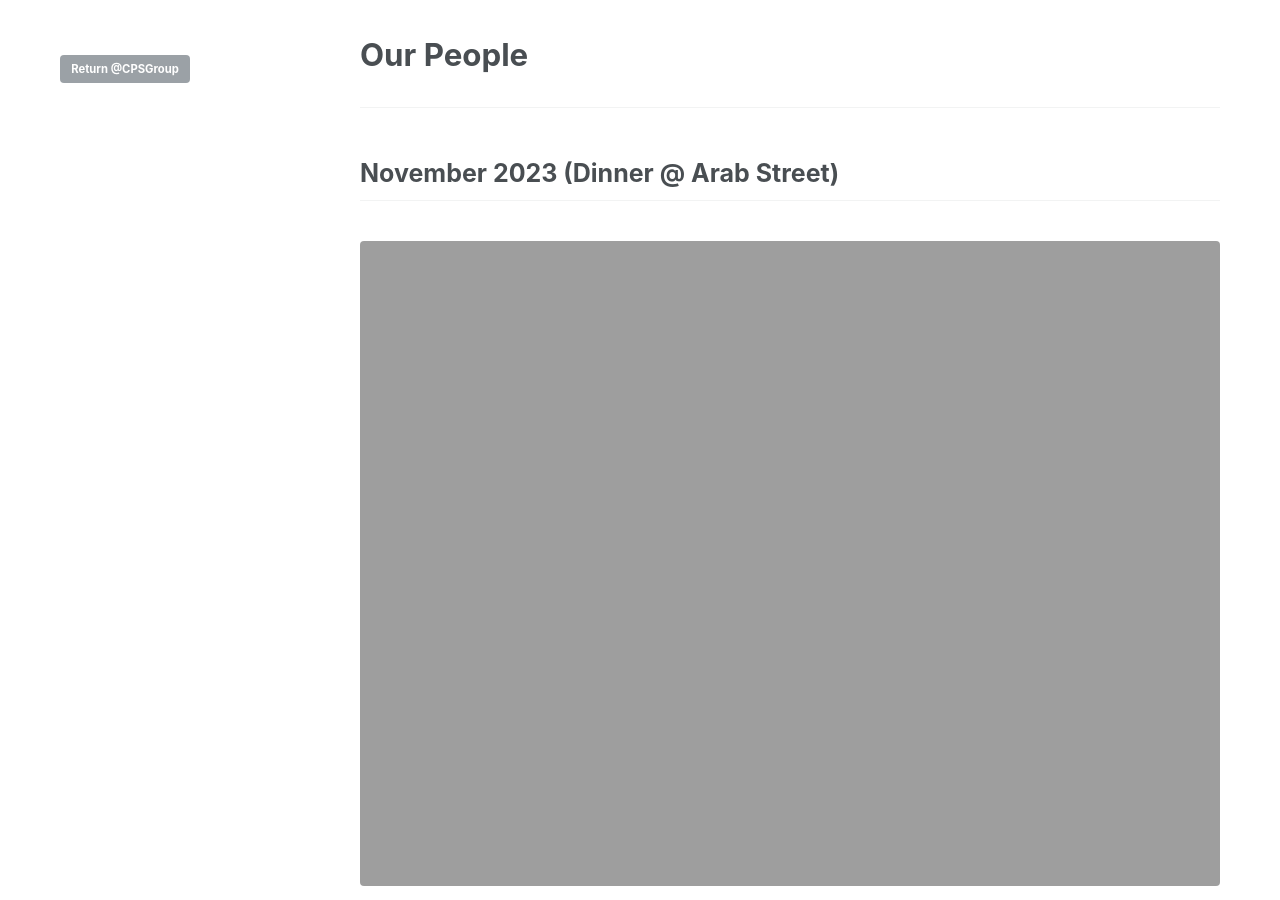
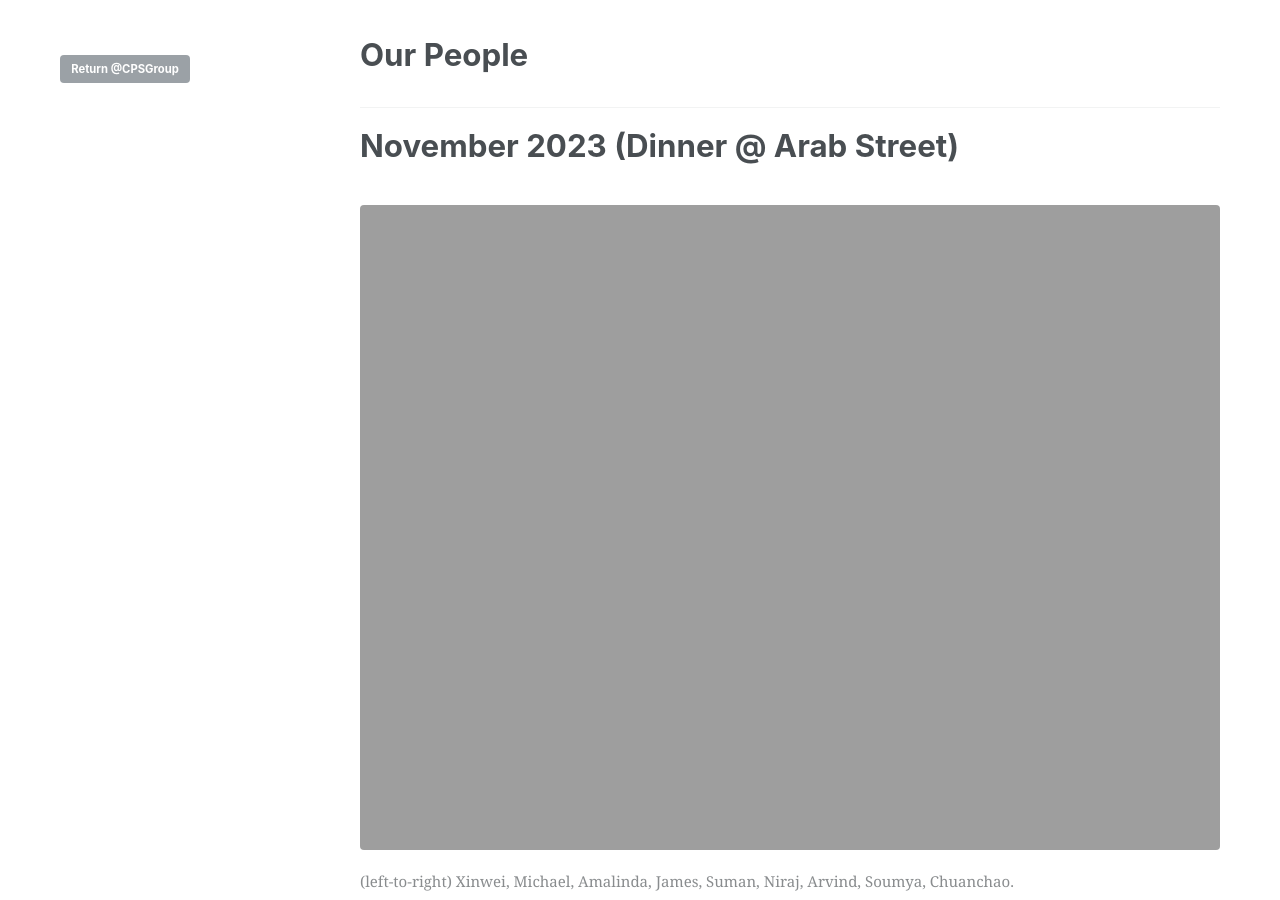
Before and after one commit to CPS-research-group/CPS-research-group.github.io, a Jekyll site: the page built from _pages/people.md, in a window 1280 px wide and 900 px high. Built offline with Jekyll 4.4.1, drawn with Linux system fonts in a browser that asks for light colours.

Commit message:
Updates.

```diff
--- a/_pages/people.md
+++ b/_pages/people.md
@@ -12,20 +12,20 @@ sidebar:
 
 ******
 
-## November 2023 (Dinner @ Arab Street)
+# November 2023 (Dinner @ Arab Street)
 
 
-{% include figure image_path="/assets/graphics/group_23a.jpg" alt="Group image" caption="(left-to-right) Xinwei, Michael, Amalinda, James, Suman,  Niraj, Arvind, Soumya, Chuanchao." %}
+{% include figure image_path="/assets/graphics/group_23a.jpeg" alt="Group image" caption="(left-to-right) Xinwei, Michael, Amalinda, James, Suman,  Niraj, Arvind, Soumya, Chuanchao." %}
 
-## May 2023 (Lunch @ NTU)
+# May 2023 (Lunch @ NTU)
 
 {% include figure image_path="/assets/graphics/group_23b.jpg" alt="Group image" caption="(top-to-bottom; left-to-right) Gangadhar, Mainak, Suman, Mohit, Xiang, Michael, Arvind, Niket, Eduardo, Jesima, Niraj, James, Subrat, Xinwei, Zahra." %}
 
-## April 2019 (Dinner @ Clementi)
+# April 2019 (Dinner @ Clementi)
 
-{% include figure image_path="/assets/graphics/group_17.jpeg" alt="Group image" caption="(clockwise-from-left) Seima, Saravanan, Xiaozhe, Nitin, Zhiheng, Arvind, Daniel, ZhongLin, Heejong (David), Sidharta, Shihab, Vijay, Abhiruchi, Vihan<sup>2</sup>." %}
+{% include figure image_path="/assets/graphics/group_19.jpeg" alt="Group image" caption="(clockwise-from-left) Seima, Saravanan, Xiaozhe, Nitin, Zhiheng, Arvind, Daniel, ZhongLin, Heejong (David), Sidharta, Shihab, Vijay, Abhiruchi, Vihan<sup>2</sup>." %}
 
-## April 2018 (Lunch @ NTU)
+# April 2018 (Lunch @ NTU)
 
 {% include figure image_path="/assets/graphics/group_18.jpg" alt="Group image" caption="(left-to-right) ZhongLin, Heejong (David), Seima, Nitin, Saravanan, Xiaozhe, Ankita, Shihab, Arvind, Vijay and Daniel." %}
 
```
